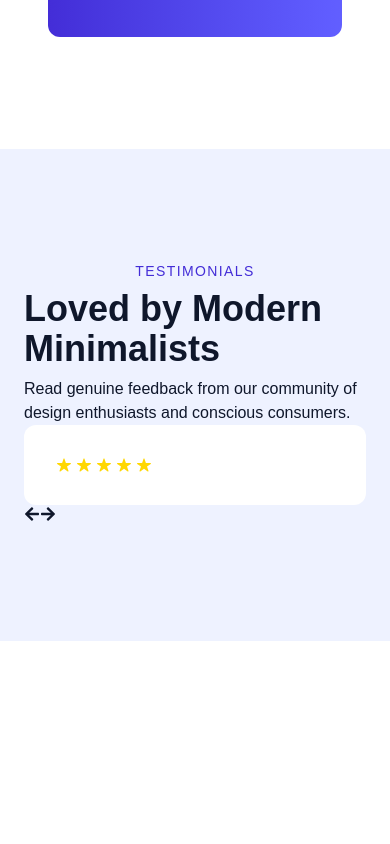
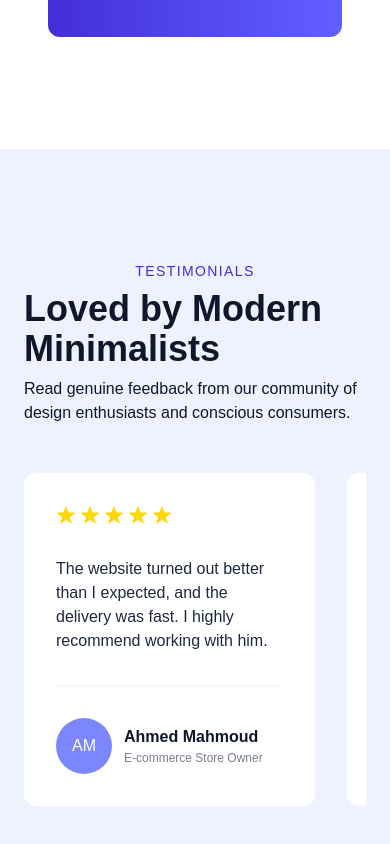
Before and after one commit to neldin123/E-Commerce, a React (Vite) app: page / in a window 390 px wide. Shown: the part 4043-4887 px from the top of the page. Before the commit the page ends 4684 px from the top, so only its background shows below. Built offline with nearby package versions, Linux system fonts and the light colour scheme; no server answers; the database is empty.

Commit message:
Improve testimonial cards and carousel
Add reviewer details and ratings to testimonial cards, and update the carousel with responsive horizontal scrolling and desktop navigation.

```diff
--- a/src/components/TestimonialCard.jsx
+++ b/src/components/TestimonialCard.jsx
@@ -1,16 +1,32 @@
 import { IoIosStar } from "react-icons/io";
 import { IoIosStarOutline } from "react-icons/io";
 const TestimonialCard = ({ name, rating, text, role }) => {
+  console.log(name.split(" ")[0][0]);
   return (
-    <div className="p-8 rounded-xl bg-white dark:bg-slate-800 w-full">
+    <div className="p-8 rounded-xl bg-white dark:bg-slate-800 w-full h-full">
       <div>
         <div className="flex gap-1">
           {Array.from({ length: rating }).map((_, i) => (
-            <IoIosStar key={i} color="gold" />
+            <IoIosStar key={i} color="gold" size={20} />
           ))}
           {Array.from({ length: 5 - rating }).map((_, i) => (
-            <IoIosStarOutline key={i} color="gold" />
+            <IoIosStarOutline key={i} color="gold" size={20} />
           ))}
+        </div>
+        <h3 className="py-8 mb-8 text-slate-800 text-[16px] dark:text-slate-50 border-b border-slate-100">
+          {text}
+        </h3>
+        <div className="flex gap-3 items-center">
+          <span className="p-4 rounded-full bg-indigo-400 text-white text-center">
+            {name.split(" ")[0][0]}
+            {name.split(" ")[1][0]}
+          </span>
+          <div>
+            <h4 className="text-slate-900 dark:text-slate-100 font-semibold">
+              {name}
+            </h4>
+            <p className="text-slate-800/60 max-md:text-[12px]">{role}</p>
+          </div>
         </div>
       </div>
     </div>
--- a/src/components/Testimonials.jsx
+++ b/src/components/Testimonials.jsx
@@ -59,7 +59,7 @@ const Testimonials = () => {
   return (
     <section className="w-full py-12 bg-indigo-50 overflow-hidden transition-colors duration-300 dark:bg-slate-950 dark:text-slate-50 text-slate-900">
       <div className="max-w-7xl mx-auto container px-15 py-16 max-md:px-6">
-        <div className="flex gap-2 flex-col items-center">
+        <div className="flex gap-2 flex-col items-center mb-12">
           <span className="text-indigo-700 dark:text-indigo-400 uppercase font-medium text-sm tracking-widest">
             Testimonials
           </span>
@@ -71,18 +71,17 @@ const Testimonials = () => {
             conscious consumers.
           </p>
         </div>
-        <div className="overflow-hidden">
+        <div className="relative">
+          <div className="xl:overflow-hidden overflow-x-auto snap-mandatory snap-x [scrollbar-width:none] [&::-webkit-scrollbar]:hidden">
             <div
-            className="flex transition-transform duration-500 gap-8"
-            style={{
-              transform: `translateX(calc(-${index} * ((100% - 4rem) / 3 + 2rem)))`,
-            }}
+              className="flex gap-8 xl:transition-transform xl:duration-500 xl:[transform:translateX(calc(-1*var(--i)*((100%-4rem)/3+2rem)))]"
+              style={{ "--i": index }}
             >
               {testimonials.map((t) => {
                 return (
                   <div
                     key={t.id}
-                  className="w-full lg:w-[calc((100%-4rem)/3)] shrink-0"
+                    className="w-[85%] xl:w-[calc((100%-4rem)/3)] shrink-0 snap-start"
                   >
                     <TestimonialCard
                       name={t.name}
@@ -94,16 +93,19 @@ const Testimonials = () => {
                 );
               })}
             </div>
-          <div>
+          </div>
+          <div className="absolute xl:flex hidden top-[45%]  justify-between w-full left-0 pointer-events-none">
             <button
               onClick={() => setIndex((i) => Math.max(i - 1, 0))}
               disabled={index === 0}
+              className="pointer-events-auto p-4 rounded-full absolute -left-12.5 bg-white dark:bg-slate-900 disabled:opacity-50 disabled:cursor-default cursor-pointer"
             >
               <FaArrowLeft />
             </button>
             <button
               onClick={() => setIndex((i) => Math.min(i + 1, maxIndex))}
               disabled={index >= maxIndex}
+              className="pointer-events-auto p-4 rounded-full absolute -right-12.5 bg-white dark:bg-slate-900 disabled:opacity-50 disabled:cursor-default cursor-pointer"
             >
               <FaArrowRight />
             </button>
```
Lines whose indentation alone changed are shown as unchanged.
